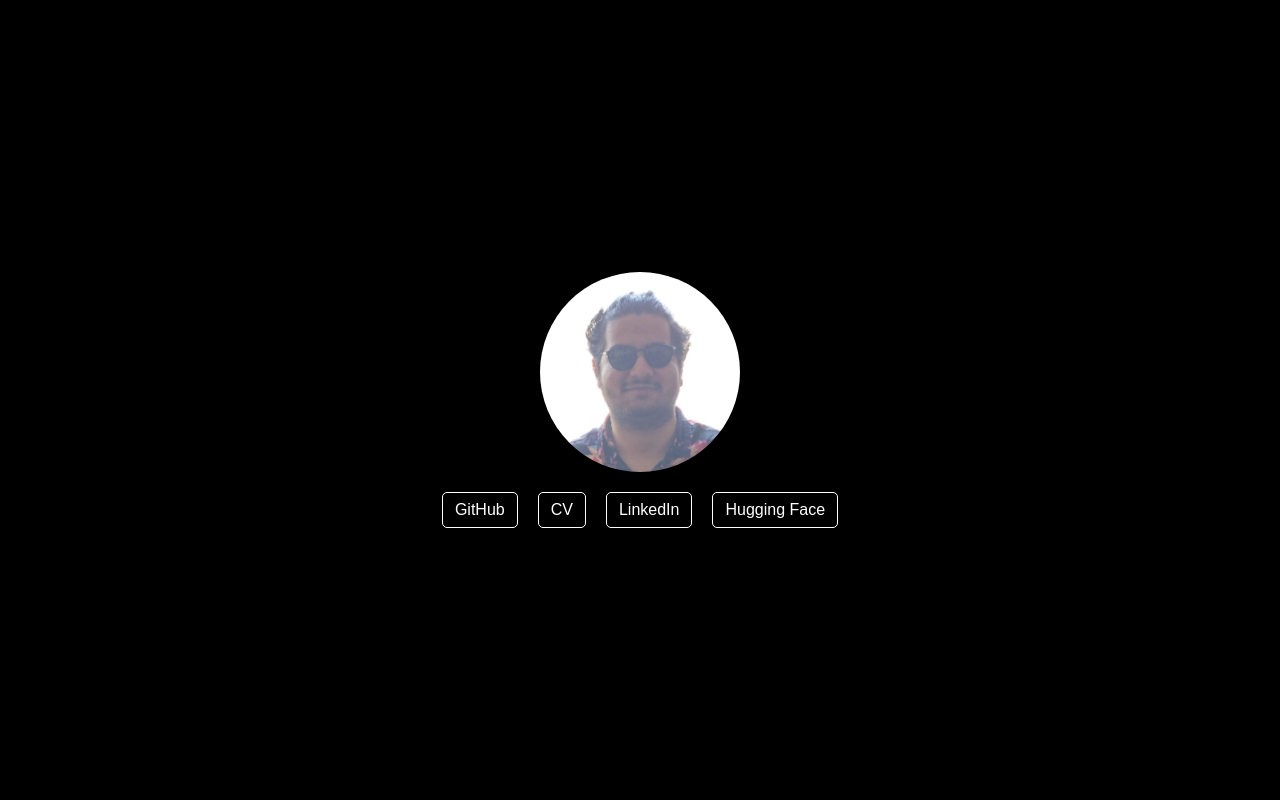
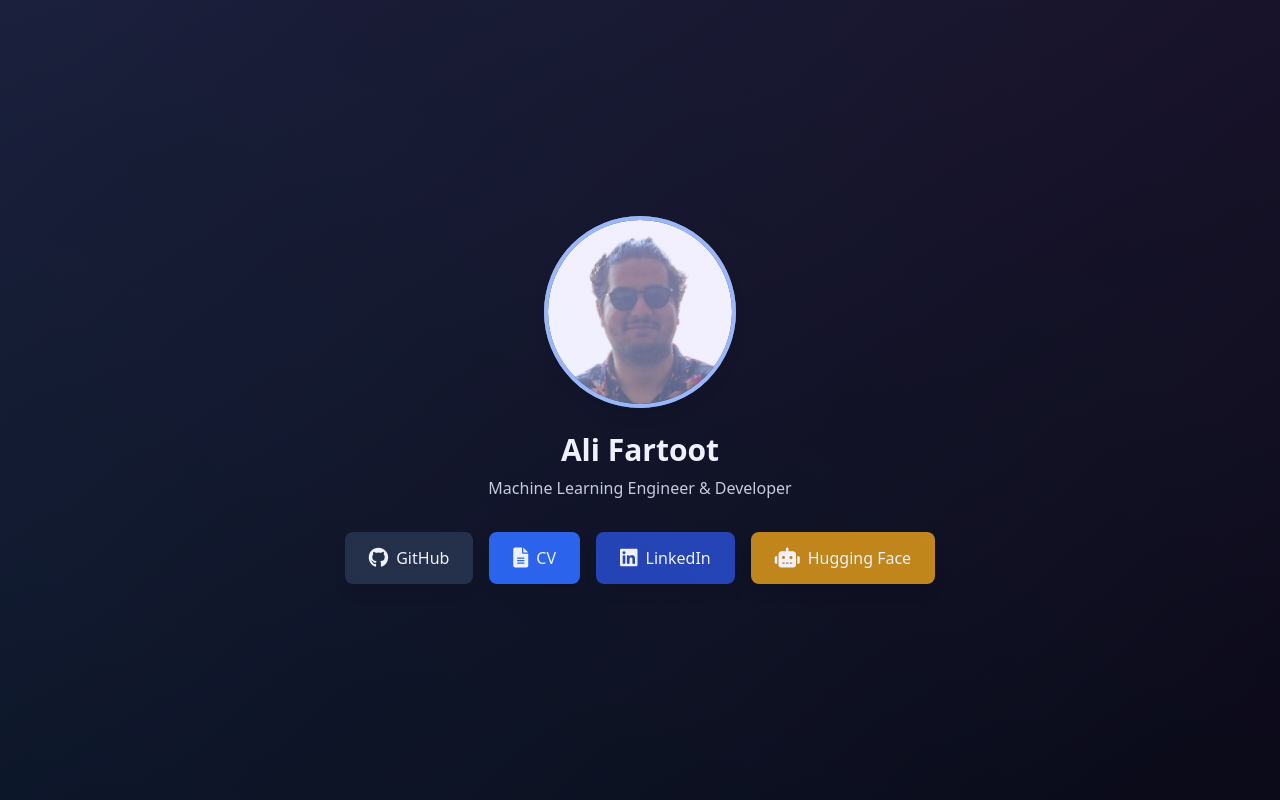
Before and after one commit to Ali-Fartoot/Ali-Fartoot.github.io, a plain HTML site: page index.html in a window 1280 px wide. Drawn offline with nearby package versions, Linux system fonts and the light colour scheme.

Commit message:
Update index.html

```diff
--- a/index.html
+++ b/index.html
@@ -4,64 +4,66 @@
     <meta charset="UTF-8">
     <meta name="viewport" content="width=device-width, initial-scale=1.0">
     <title>My Portfolio</title>
-    <style>
-        body {
-            background-color: black;
-            color: white;
-            font-family: sans-serif;
-            display: flex;
-            flex-direction: column;
-            align-items: center;
-            justify-content: center;
-            min-height: 100vh;
-            margin: 0;
-        }
+    <script src="https://cdn.tailwindcss.com"></script>
+    <link href="https://cdnjs.cloudflare.com/ajax/libs/font-awesome/6.0.0/css/all.min.css" rel="stylesheet">
+</head>
+<body class="bg-gradient-to-br from-gray-900 to-black text-white min-h-screen flex flex-col items-center justify-center p-4">
+    <!-- Container -->
+    <div class="max-w-2xl mx-auto text-center">
+        <!-- Profile Section -->
+        <div class="mb-8">
+            <div class="relative w-48 h-48 mx-auto mb-6">
+                <!-- Profile Image -->
+                <div class="absolute inset-0 rounded-full border-4 border-blue-500 animate-pulse"></div>
+                <img
+                    src="me.jpg"
+                    alt="Your Profile Image"
+                    class="rounded-full w-full h-full object-cover border-4 border-white shadow-lg"
+                >
+            </div>
+            <h1 class="text-3xl font-bold mb-2">Ali Fartoot</h1>
+            <p class="text-gray-300 mb-6">Machine Learning Engineer & Developer</p>
+        </div>
 
-        .profile-image-container {
-            width: 200px; /* Adjust as needed */
-            height: 200px; /* Adjust as needed */
-            border-radius: 50%;
-            overflow: hidden;
-            margin-bottom: 20px; /* Space between image and links */
-        }
+        <!-- Links Section -->
+        <div class="flex flex-wrap justify-center gap-4">
+            <!-- GitHub -->
+            <a href="https://github.com/Ali-Fartoot/Presage"
+               target="_blank"
+               class="flex items-center gap-2 px-6 py-3 bg-gray-800 hover:bg-gray-700 rounded-lg transition-all duration-300 transform hover:scale-105 shadow-lg">
+                <i class="fab fa-github text-xl"></i>
+                <span>GitHub</span>
+            </a>
 
-        .profile-image {
-            width: 100%;
-            height: 100%;
-            object-fit: cover;
-            object-position: center;
-        }
+            <!-- CV -->
+            <a href="CV.pdf"
+               target="_blank"
+               class="flex items-center gap-2 px-6 py-3 bg-blue-600 hover:bg-blue-700 rounded-lg transition-all duration-300 transform hover:scale-105 shadow-lg">
+                <i class="fas fa-file-alt text-xl"></i>
+                <span>CV</span>
+            </a>
 
-        .links {
-            display: flex;
-            gap: 20px; /* Space between links */
-        }
+            <!-- LinkedIn -->
+            <a href="https://www.linkedin.com/in/ali-fartoot-552428170/"
+               target="_blank"
+               class="flex items-center gap-2 px-6 py-3 bg-blue-800 hover:bg-blue-900 rounded-lg transition-all duration-300 transform hover:scale-105 shadow-lg">
+                <i class="fab fa-linkedin text-xl"></i>
+                <span>LinkedIn</span>
+            </a>
 
-        .links a {
-            color: white;
-            text-decoration: none;
-            border: 1px solid white;
-            padding: 8px 12px;
-            border-radius: 5px;
-            transition: background-color 0.3s, color 0.3s;
-        }
-
-        .links a:hover {
-            background-color: white;
-            color: black;
-        }
-    </style>
-</head>
-<body>
-    <div class="profile-image-container">
-        <img class="profile-image" src="me.jpg" alt="Your Profile Image">
+            <!-- Hugging Face -->
+            <a href="https://huggingface.co/AliFartout"
+               target="_blank"
+               class="flex items-center gap-2 px-6 py-3 bg-yellow-600 hover:bg-yellow-700 rounded-lg transition-all duration-300 transform hover:scale-105 shadow-lg">
+                <i class="fas fa-robot text-xl"></i>
+                <span>Hugging Face</span>
+            </a>
+        </div>
     </div>
 
-    <div class="links">
-        <a href="https://github.com/Ali-Fartoot/Presage" target="_blank">GitHub</a>
-        <a href="your-cv-link.pdf" target="_blank">CV</a>
-        <a href="https://www.linkedin.com/in/ali-fartoot-552428170/" target="_blank">LinkedIn</a>
-        <a href="https://huggingface.co/AliFartout" target="_blank">Hugging Face</a>
+    <!-- Optional: Add a subtle animation effect -->
+    <div class="fixed top-0 left-0 w-full h-full pointer-events-none">
+        <div class="absolute inset-0 bg-gradient-to-tr from-blue-500/10 to-purple-500/10"></div>
     </div>
 </body>
 </html>
```
